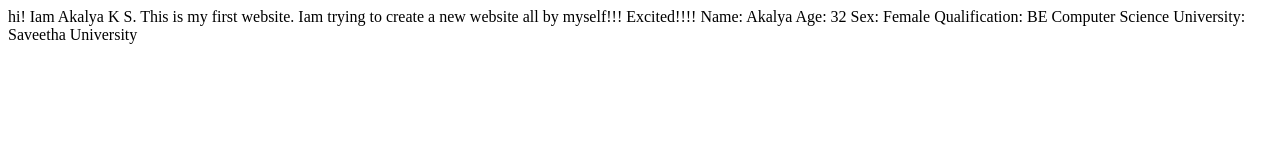
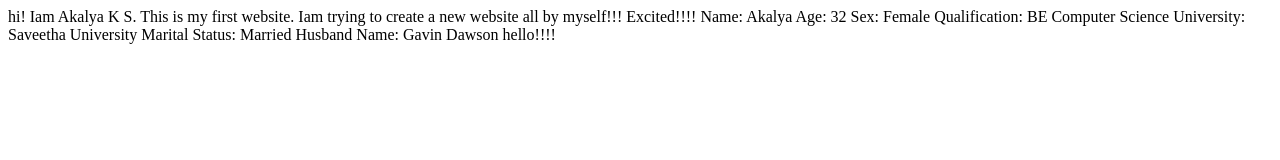
Before and after one commit to AkalyaKS/practise.com, a plain HTML site: page index.html in a window 1280 px wide. Drawn offline with Linux system fonts and the light colour scheme.

Commit message:
update - personal information
updated my marital status

```diff
--- a/index.html
+++ b/index.html
@@ -15,5 +15,9 @@
     Sex:  Female
     Qualification: BE Computer Science
     University: Saveetha University
+    Marital Status: Married
+    Husband Name: Gavin Dawson
+
+    hello!!!!
 </body>
 </html>
```
